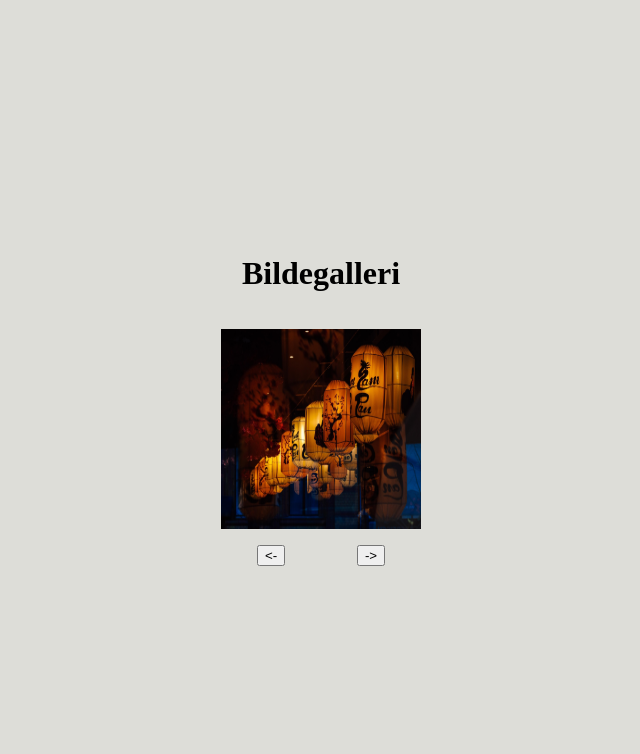
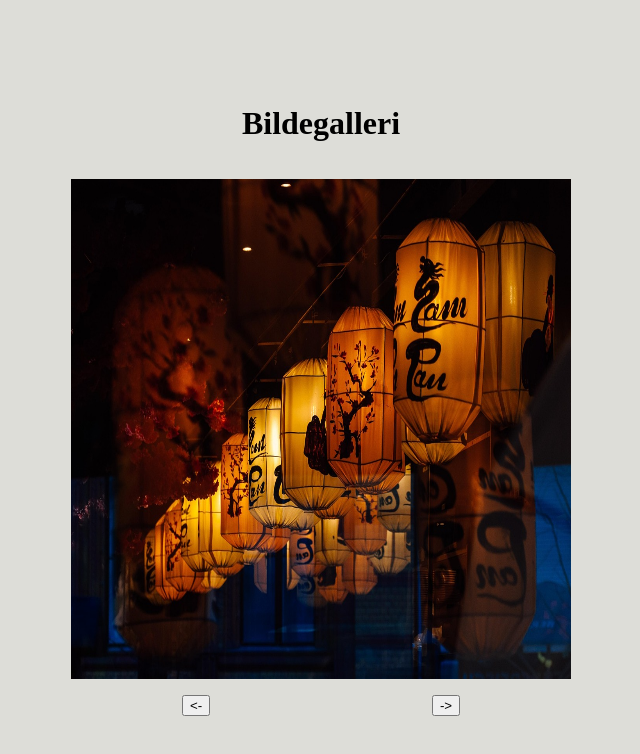
Before and after one commit to irismonstad/Informasjonsteknologi-1, a plain HTML site: page javascript/bildegalleri/bildegalleri.html in a window 1280 px wide. Shown: the whole page, without its empty margins (319-959 px from the left). Drawn offline with Linux system fonts and the light colour scheme.

Commit message:
justert opp størrelse på bilde

```diff
--- a/javascript/bildegalleri/bildegalleri.css
+++ b/javascript/bildegalleri/bildegalleri.css
@@ -12,8 +12,8 @@ body {
 }
 
 #bilde {
-    height: 200px;
-    width:200px;
+    height: 500px;
+    width:500px;
     background-color: lightpink;
 }
 
--- a/javascript/stedsnavn/style.css
+++ b/javascript/stedsnavn/style.css
@@ -4,10 +4,10 @@ html, body {
     height: 100%;
 }
 
-body {
+/* body {
     background-color: rgb(118, 125, 154);
     align-content: center;
-}
+} */
 
 main {
     background-color: rgb(179, 179, 179);
```
